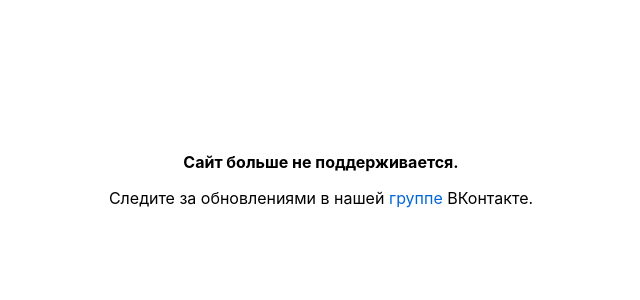
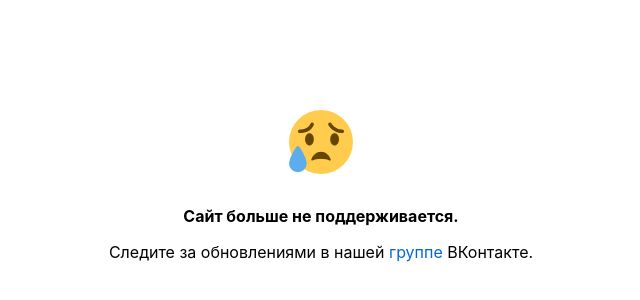
Before and after one commit to failingforward/failingforward.github.io, a plain HTML site: page index.html in a window 1280 px wide. Shown: the part 220-520 px from the top of the page, without its empty margins (319-959 px from the left). Drawn offline with Linux system fonts and the light colour scheme.

Commit message:
Add files via upload

```diff
--- a/index.html
+++ b/index.html
@@ -29,10 +29,14 @@
         a:hover {
             text-decoration: underline;
         }
+        img {
+            padding: 20px 0;
+        }
     </style>
 </head>
 <body>
     <div>
+        <img src="sad.png">
         <p><strong>Сайт больше не поддерживается.</strong></p>
         <p>Следите за обновлениями в нашей <a href="https://vk.com/failing.forward">группе</a> ВКонтакте.</p>
     </div>
```
Also changed, not shown: sad.png (added).
